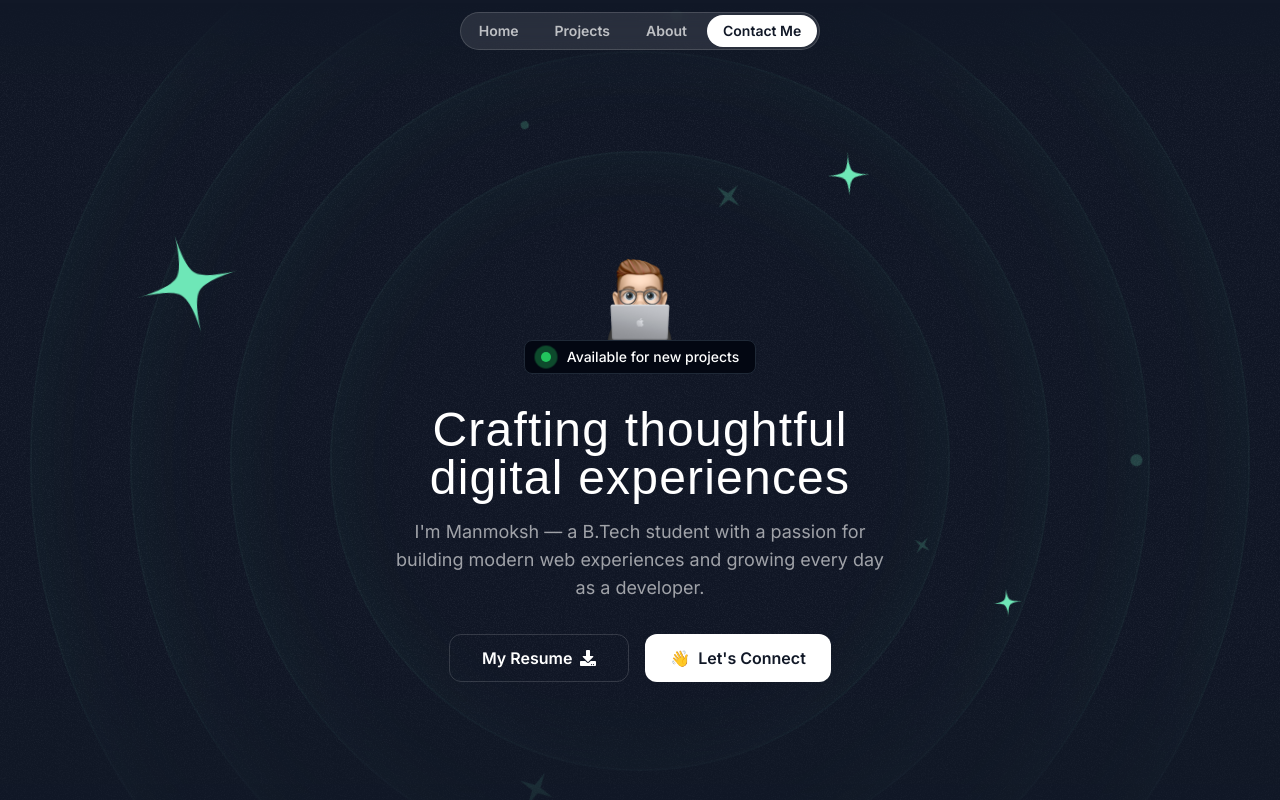
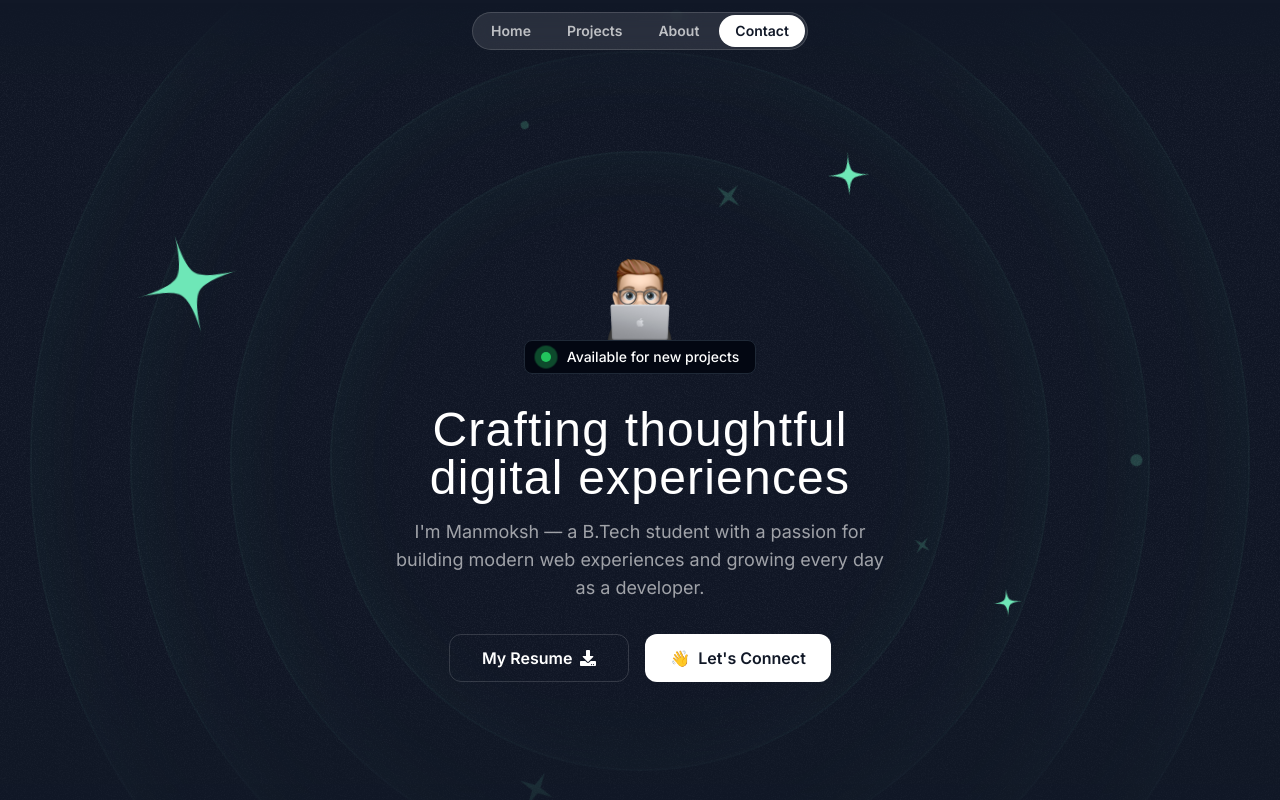
Before and after one commit to Manmoksh/Portfolio, a Next.js app: page / in a window 1280 px wide. Shown: the top 800 px of the page. Built offline with nearby package versions, Linux system fonts and the light colour scheme; a web font is replaced by a local one.

Commit message:
Update Header.tsx

```diff
--- a/src/sections/Header.tsx
+++ b/src/sections/Header.tsx
@@ -15,7 +15,7 @@ export const Header = () => {
           href="mailto:manmoksh04+portfolio@gmail.com"
           className="nav-item bg-white text-gray-900 hover:bg-white/70 hover:text-gray-900"
         >
-          Contact Me
+          Contact
         </a>
       </nav>
     </div>
```
